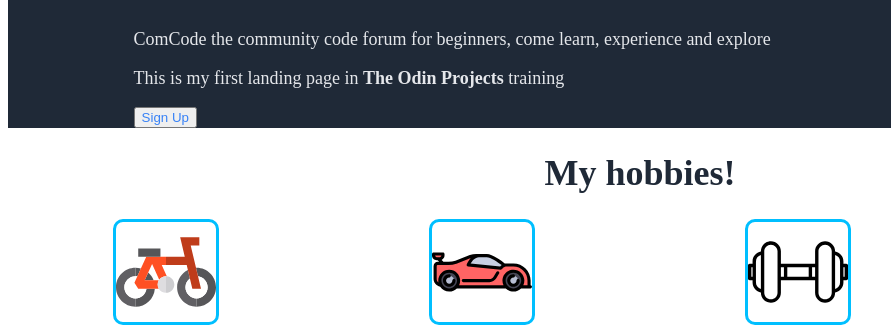
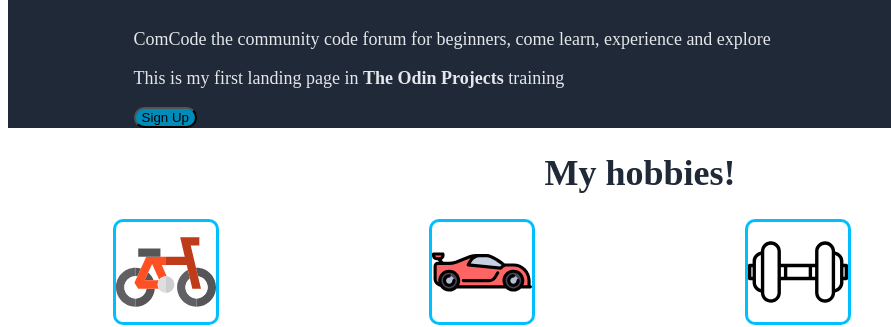
Before and after one commit to Jr95-cmd/landing-page, a plain HTML site: page index.html in a window 1280 px wide. Shown: the part 149-476 px from the top of the page, 0-891 px from the left. Drawn offline with Linux system fonts and the light colour scheme.

Commit message:
Update style.css

```diff
--- a/style.css
+++ b/style.css
@@ -24,7 +24,8 @@
 }
 
 button{
-    color:#3882f6;
+    background-color:#008CBA;
+    border-radius:12px;
 }
 
 .infoheader{
```
